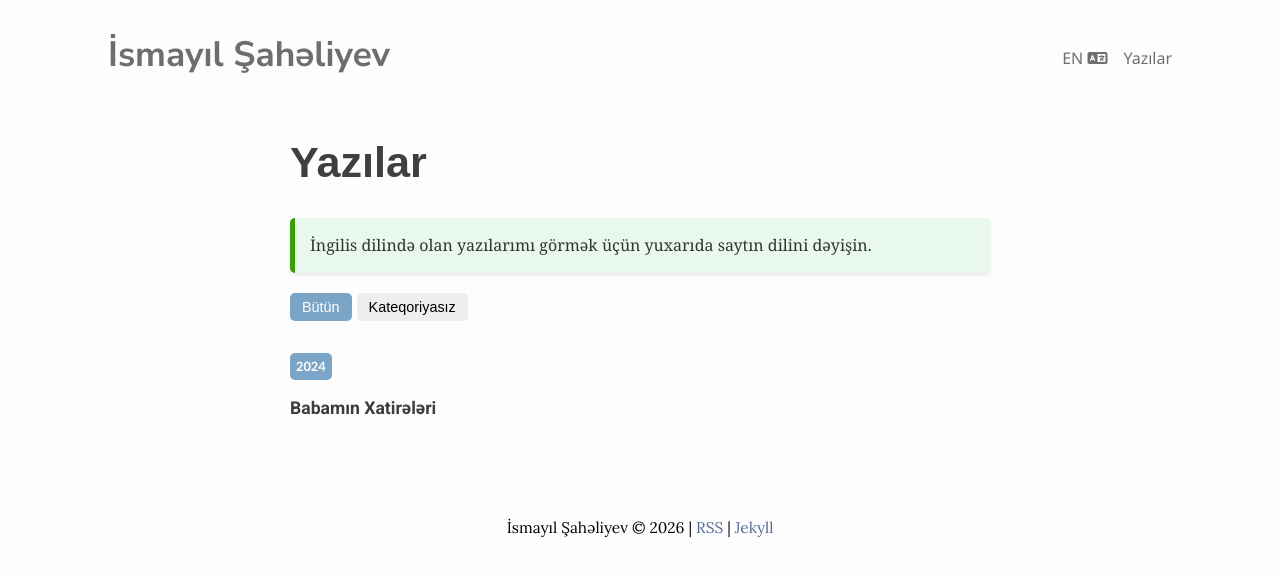
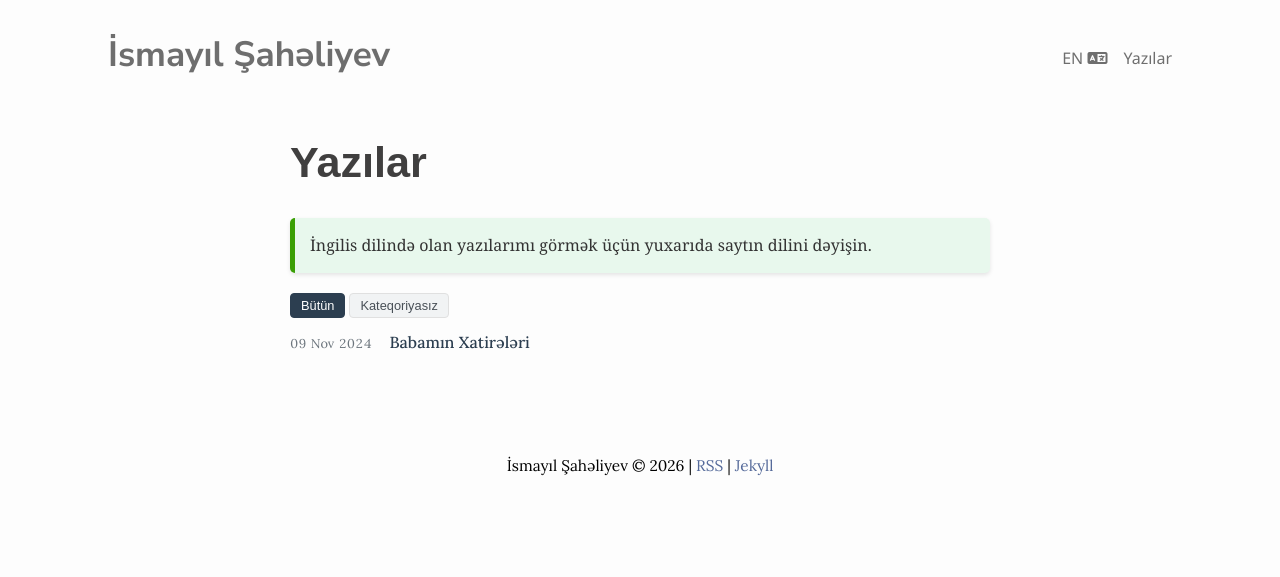
Before and after one commit to shahaliyev/shahaliyev.github.io, a Jekyll site: the page built from az/writings.html, in a window 1280 px wide. Shown: the top 577 px of the page. Built offline with Jekyll 4.4.1, drawn with Linux system fonts in a browser that asks for light colours; nearby versions of some CDN libraries.

Commit message:
Change post list css

```diff
--- a/_includes/post_list.html
+++ b/_includes/post_list.html
@@ -1,141 +1,108 @@
 <!-- FILTER MENU -->
-<div class="filter-menu">
-  <button class="active" onclick="filterPosts('all')">
-    {% if page.lang == "en" %} All {% elsif page.lang == "az" %} Bütün {% endif %}
+<nav class="writings-nav" aria-label="Filter writings">
+  <button type="button" class="writings-nav-btn active" onclick="filterPosts('all')">
+    {% if page.lang == "en" %}All{% elsif page.lang == "az" %}Bütün{% endif %}
   </button>
   {% assign categories = site.posts | where: "lang", page.lang | map: 'category' | uniq %}
   {% for category in categories %}
     {% if category and category != "" %}
-      <button onclick="filterPosts('{{ category }}')">{{ category | capitalize }}</button>
+      <button type="button" class="writings-nav-btn" onclick="filterPosts('{{ category }}')">{{ category | capitalize }}</button>
     {% endif %}
   {% endfor %}
-  <button onclick="filterPosts('uncategorized')">
-    {% if page.lang == "en" %} Uncategorized {% elsif page.lang == "az" %} Kateqoriyasız {% endif %}
+  <button type="button" class="writings-nav-btn" onclick="filterPosts('uncategorized')">
+    {% if page.lang == "en" %}Uncategorized{% elsif page.lang == "az" %}Kateqoriyasız{% endif %}
   </button>
-</div>
+</nav>
 
-<!-- TIMELINE -->
-<div class="timeline">
-  {% assign posts_by_year = site.posts | where: "lang", page.lang | group_by_exp: "post", "post.date | date: '%Y'" %}
-  {% assign sorted_years = posts_by_year | sort: "name" | reverse %}
-
-  {% for year_group in sorted_years %}
-    <div class="timeline-year" data-year="{{ year_group.name }}">
-      <div class="year-label">{{ year_group.name }}</div>
-      <div class="timeline-posts">
-        {% for post in year_group.items %}
+<!-- WRITINGS LIST -->
+<ul class="writings-list">
+  {% assign lang_posts = site.posts | where: "lang", page.lang | sort: "date" | reverse %}
+  {% for post in lang_posts %}
     {% assign post_categories = post.category %}
     {% if post_categories == nil or post_categories == "" %}
       {% assign post_categories = "uncategorized" %}
     {% elsif post_categories != "" and post_categories != nil %}
       {% assign post_categories = post_categories | join: ',' %}
     {% endif %}
-
-          <div class="timeline-entry writing" data-category="{{ post_categories }}">
-            <a href="{{ post.url | relative_url }}" class="post-link">{{ post.title }}</a>
-          </div>
+    <li class="writings-item writing" data-category="{{ post_categories }}">
+      <time class="writings-date" datetime="{{ post.date | date: '%Y-%m-%d' }}">{{ post.date | date: "%d %b %Y" }}</time>
+      <a href="{{ post.url | relative_url }}" class="writings-link">{{ post.title }}</a>
+    </li>
   {% endfor %}
-      </div>
-    </div>
-  {% endfor %}
-</div>
+</ul>
 
 <!-- STYLES -->
 <style>
-  .filter-menu {
-    margin-bottom: 20px;
-    line-height: 2.5;
+  .writings-title { margin-bottom: 0.25em; }
+  .writings-nav {
     display: flex;
+    flex-direction: row;
     flex-wrap: wrap;
-    gap: 5px;
+    gap: 4px;
+    margin: 0.75em 0 0.5em;
   }
-
-  .filter-menu button {
-    padding: 6px 12px;
+  .writings-nav-btn {
+    flex: 0 0 auto;
+    padding: 4px 10px;
+    font-size: 0.8rem;
+    font-weight: 500;
+    color: #495057;
+    background: #f1f3f4;
+    border: 1px solid #e0e0e0;
+    border-radius: 4px;
     cursor: pointer;
-    background-color: #eee;
-    border: none;
-    border-radius: 5px;
-    font-size: 0.9em;
+    transition: background 0.15s, color 0.15s, border-color 0.15s;
   }
-
-  .filter-menu button:hover {
-    background-color: #ddd;
+  .writings-nav-btn:hover {
+    background: #e8eaed;
+    color: #1a1a1a;
   }
-
-  .filter-menu button.active {
-    background-color: #7ba5c7;
-    color: white;
+  .writings-nav-btn.active {
+    background: #2c3e50;
+    color: #fff;
+    border-color: #2c3e50;
   }
-
-  .timeline {
-    margin: 2em 0;
-    padding: 0 0px;
+  .writings-list {
+    list-style: none;
+    padding: 0;
+    margin: 0.5em 0 0;
   }
-
-  .timeline-year {
-    margin-bottom: 1em;
+  .writings-item {
+    display: flex;
+    align-items: baseline;
+    gap: 0.75em;
+    padding: 0.35em 0;
+    font-size: 1rem;
+    line-height: 1.35;
+    border-bottom: 1px solid #eee;
   }
-
-  .year-label {
-    display: inline-block;
-    background-color: #7ba5c7;
-    color: white;
-    font-size: 0.8em;
-    font-weight: bold;
-    font-family: 'Trebuchet MS', 'Lucida Sans Unicode', 'Lucida Grande', 'Lucida Sans', Arial, sans-serif;
-    border-radius: 5px;
-    padding: 3px 6px;
-    margin-bottom: 15px;
-    /* margin-left: 15px; */
+  .writings-item:last-child { border-bottom: none; }
+  .writings-date {
+    flex-shrink: 0;
+    width: 11ch;
+    font-size: 0.8rem;
+    color: #6c757d;
+    font-variant-numeric: tabular-nums;
   }
-
-  .timeline-posts {
-    display: flex;
-    flex-direction: column;
-    gap: 10px;
-    /* margin-left: 15px; */
+  .writings-link {
+    text-decoration: none;
+    color: #2c3e50;
+    font-weight: 500;
+    transition: color 0.15s;
   }
-
-  .timeline-entry {
-    font-family: Roboto, sans-serif;
-    font-size: 1.1em;
-    line-height: 1.5;
-  }
-
-  .timeline-entry a {
-    text-decoration: none;
-    color: #3c3d3d;
-    font-weight: 600;
-    transition: 0.3s;
-  }
-
-  .timeline-entry:hover a {
-    color: rgb(165, 164, 164);
-  }
-
+  .writings-link:hover { color: #556a9a; }
   @media screen and (max-width: 700px) {
-    .timeline {
-      padding: 0 0px;
-    }
-
-    .year-label {
-      font-size: 0.8em;
-      padding: 3px 6px;
-    }
-
-    .timeline-entry {
-      font-size: 1em;
-    }
+    .writings-nav { flex-direction: row; }
+    .writings-item { flex-wrap: wrap; gap: 0.25em; }
+    .writings-date { font-size: 0.75rem; width: 11ch; }
   }
 </style>
 
 <!-- SCRIPT -->
 <script>
   function filterPosts(category) {
-    const posts = document.querySelectorAll('.writing');
-    const buttons = document.querySelectorAll('.filter-menu button');
-    const yearGroups = document.querySelectorAll('.timeline-year');
+    const items = document.querySelectorAll('.writing');
+    const buttons = document.querySelectorAll('.writings-nav-btn');
 
     buttons.forEach(btn => btn.classList.remove('active'));
     const matchBtn = Array.from(buttons).find(btn =>
```
Also changed, not shown: other parts of _includes/post_list.html (+3 -9 lines), writings.html (+2 -9 lines). Lines whose indentation alone changed are shown as unchanged.
